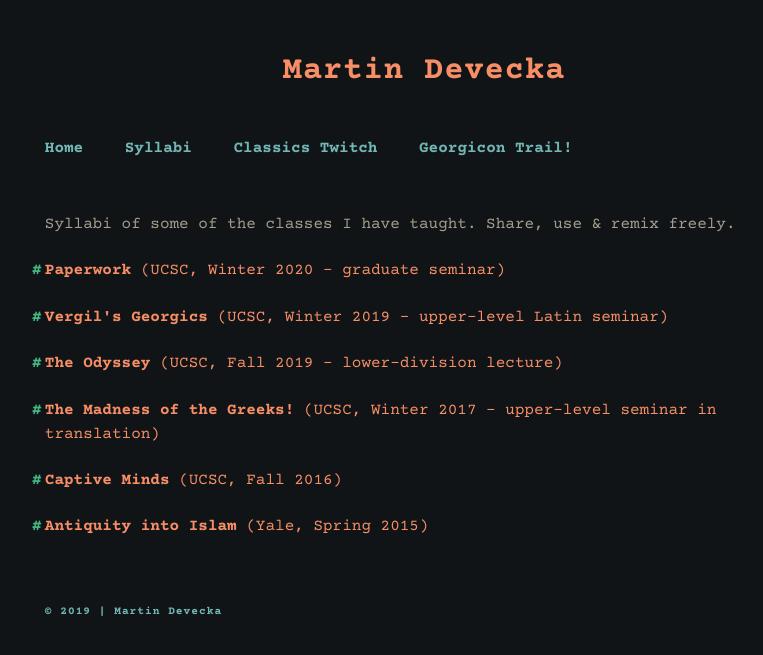
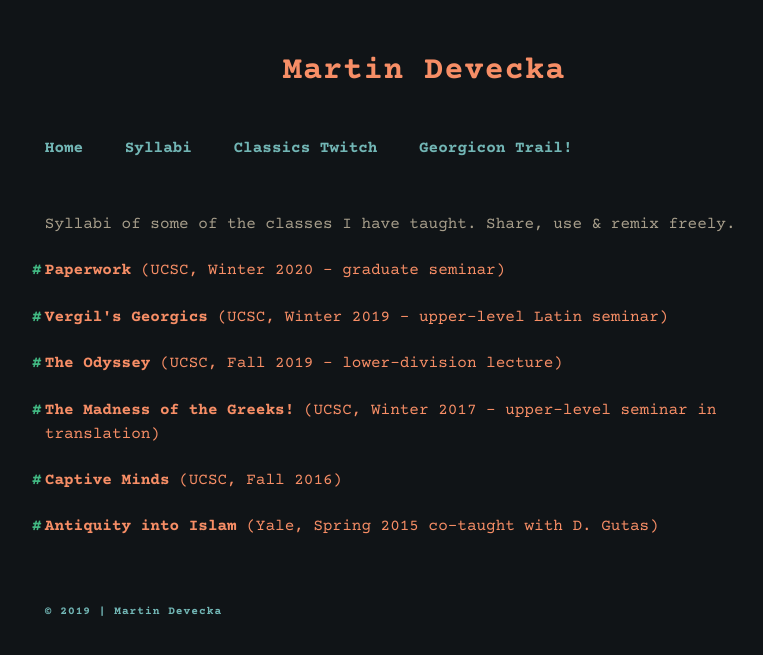
Before and after one commit to TheSquareProfessor/TheSquareProfessor.github.io, a Jekyll site: the page built from html/syllabi.html, in a window 1280 px wide. Shown: the top 655 px of the page, without its empty margins (216-979 px from the left). Built offline with Jekyll 4.4.1, drawn with Linux system fonts in a browser that asks for light colours.

Commit message:
Update 2015-01-10-Antiquity-into-Islam.md

```diff
--- a/all_collections/_posts/2015-01-10-Antiquity-into-Islam.md
+++ b/all_collections/_posts/2015-01-10-Antiquity-into-Islam.md
@@ -2,7 +2,7 @@
 
 layout: post
 title: Antiquity into Islam
-subtitle: Yale, Spring 2015
+subtitle: Yale, Spring 2015  co-taught with D. Gutas
 categories: syllabi
 
 ---
```
